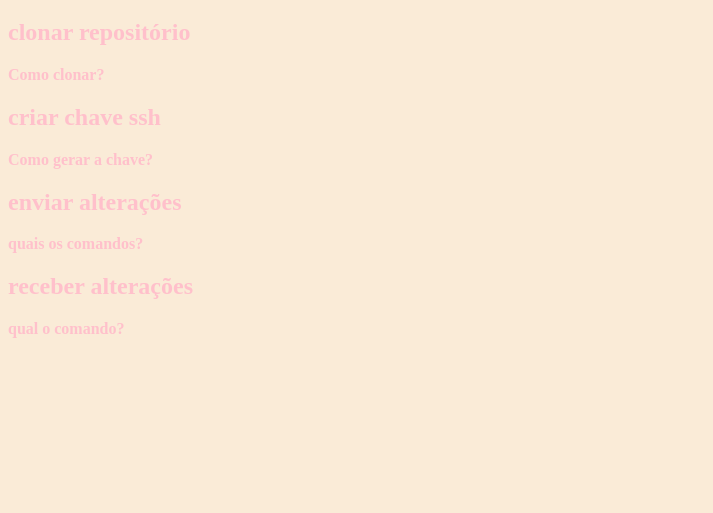
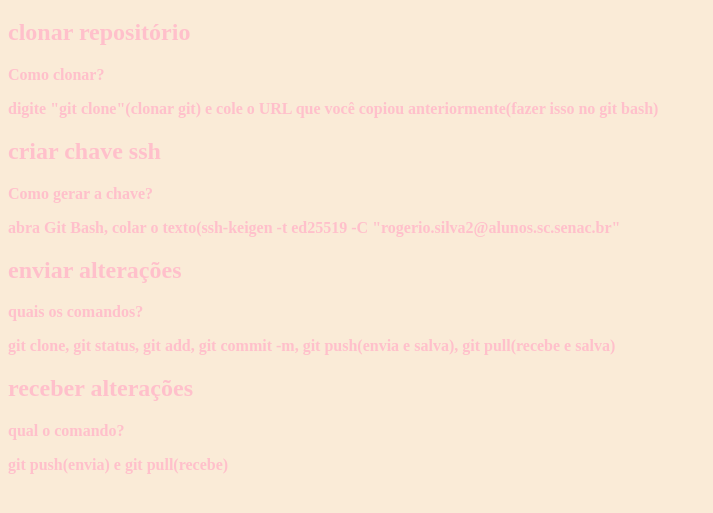
Before and after one commit to ryuto221/hello_world, a plain HTML site: page index.html in a window 1280 px wide. Shown: the part 61-574 px from the top of the page, without its empty margins (0-713 px from the left). Drawn offline with Linux system fonts and the light colour scheme.

Commit message:
alterei o hello word

```diff
--- a/index.html
+++ b/index.html
@@ -11,11 +11,16 @@
     <h1>Hello world</h1>
     <h2>clonar repositório</h2>
     <p>Como clonar?</p>
+    <p>digite "git clone"(clonar git) e cole o URL que você copiou anteriormente(fazer isso no git bash)</p>
     <h2>criar chave ssh</h2>
     <p>Como gerar a chave?</p>
+    <p>abra Git Bash, colar o texto(ssh-keigen -t ed25519 -C "rogerio.silva2@alunos.sc.senac.br"</p>
     <h2>enviar alterações</h2>
     <p>quais os comandos?</p>
+    <p>git clone, git status, git add, git commit -m, git push(envia e salva), git pull(recebe e salva)</p>
     <h2>receber alterações</h2>
     <p>qual o comando?</p>
+    <p>git push(envia) e git pull(recebe)</p>
+
 </body>
 </html>
```
